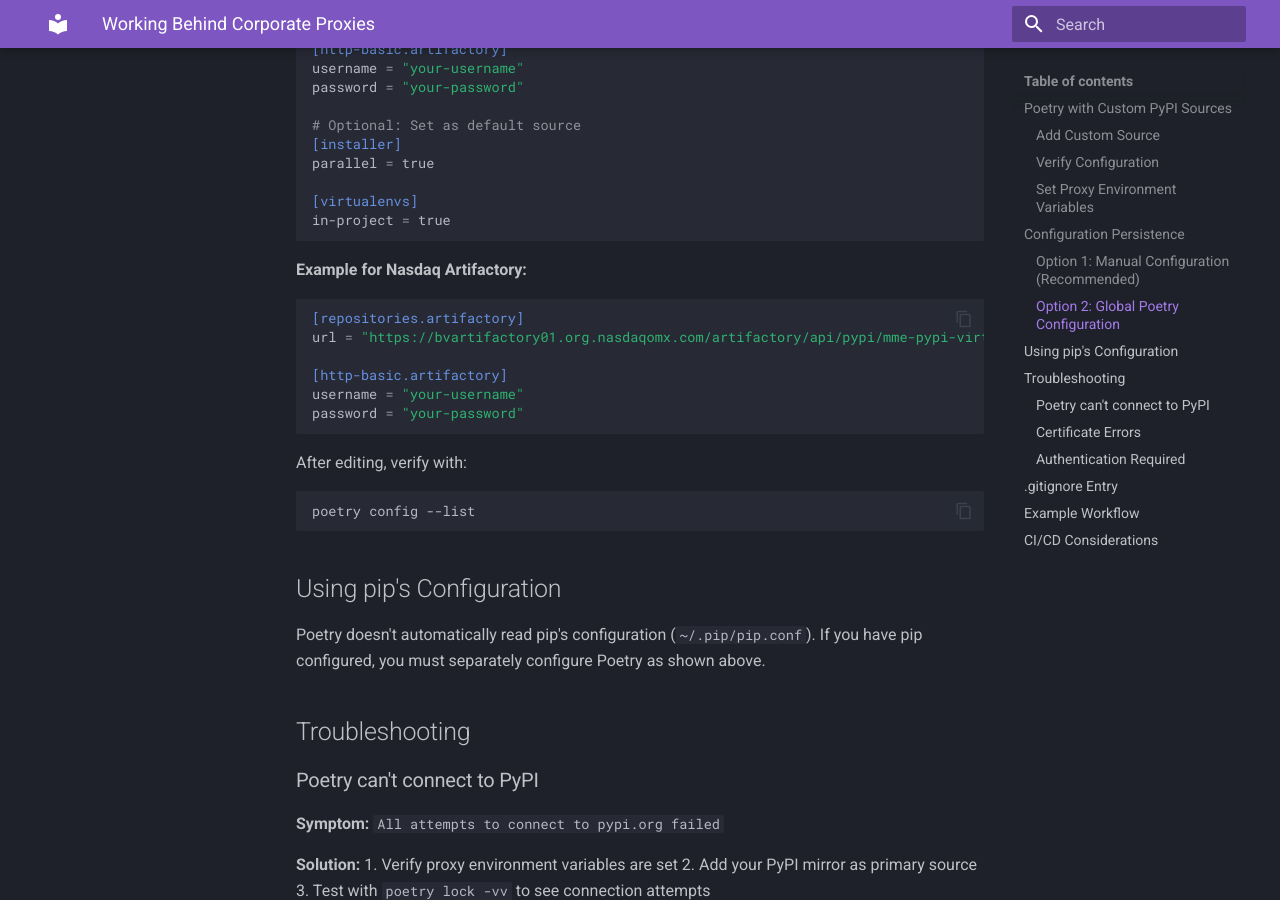
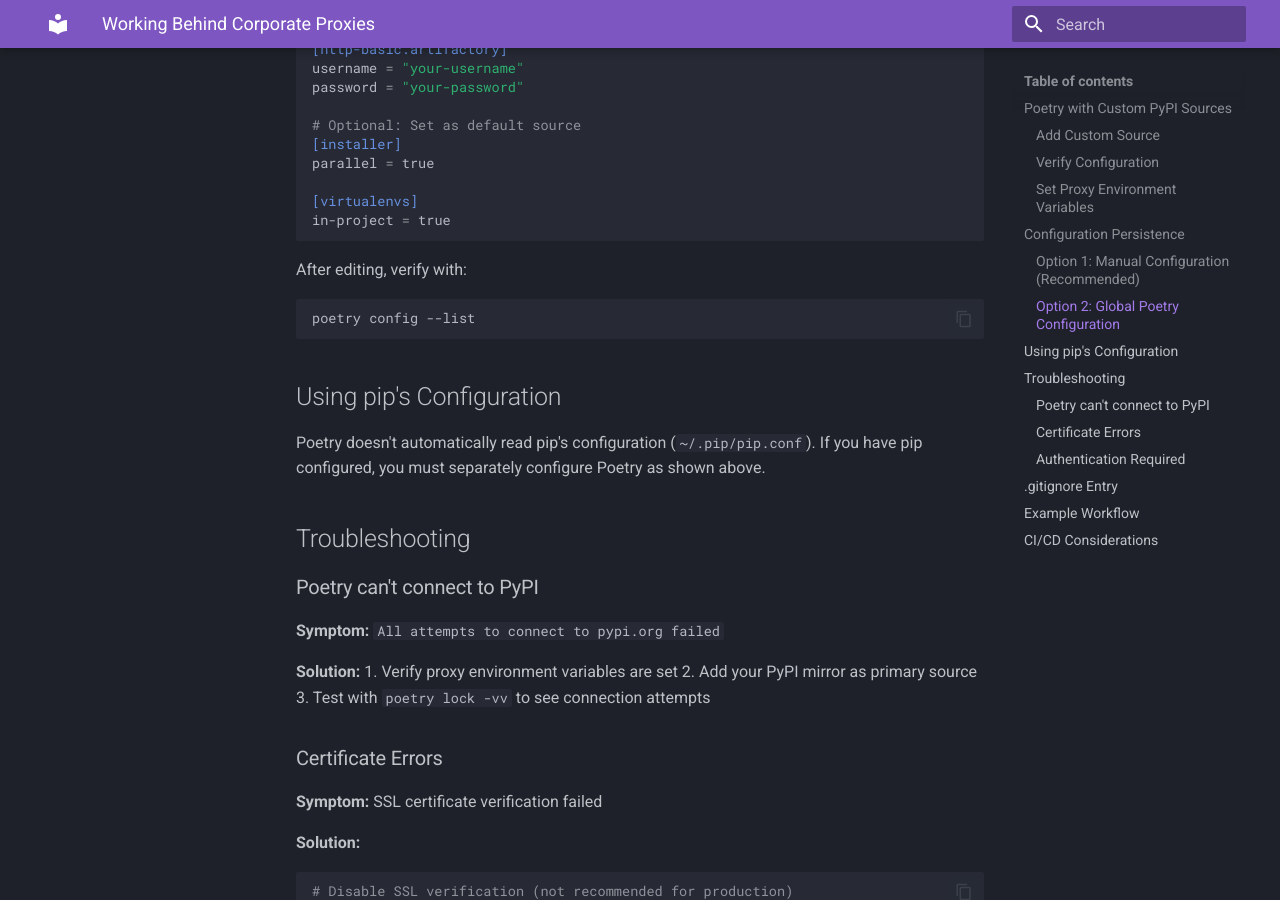
Before and after one commit to johan162/oneselect, an MkDocs documentation site: the page built from docs/working-with-proxies.md, in a window 1280 px wide and 900 px high, scrolled down 1880 px. Built offline with MkDocs 1.6.1 and Material for MkDocs 9.7.7, drawn with Linux system fonts in a browser that asks for light colours.

Commit message:
Cleaned up doc

````diff
--- a/docs/working-with-proxies.md
+++ b/docs/working-with-proxies.md
@@ -88,16 +88,6 @@
 in-project = true
 ```
 
-**Example for Nasdaq Artifactory:**
-```toml
-[repositories.artifactory]
-url = "https://bvartifactory01.org.nasdaqomx.com/artifactory/api/pypi/mme-pypi-virtual/simple"
-
-[http-basic.artifactory]
-username = "your-username"
-password = "your-password"
-```
-
 After editing, verify with:
 ```bash
 poetry config --list
````
